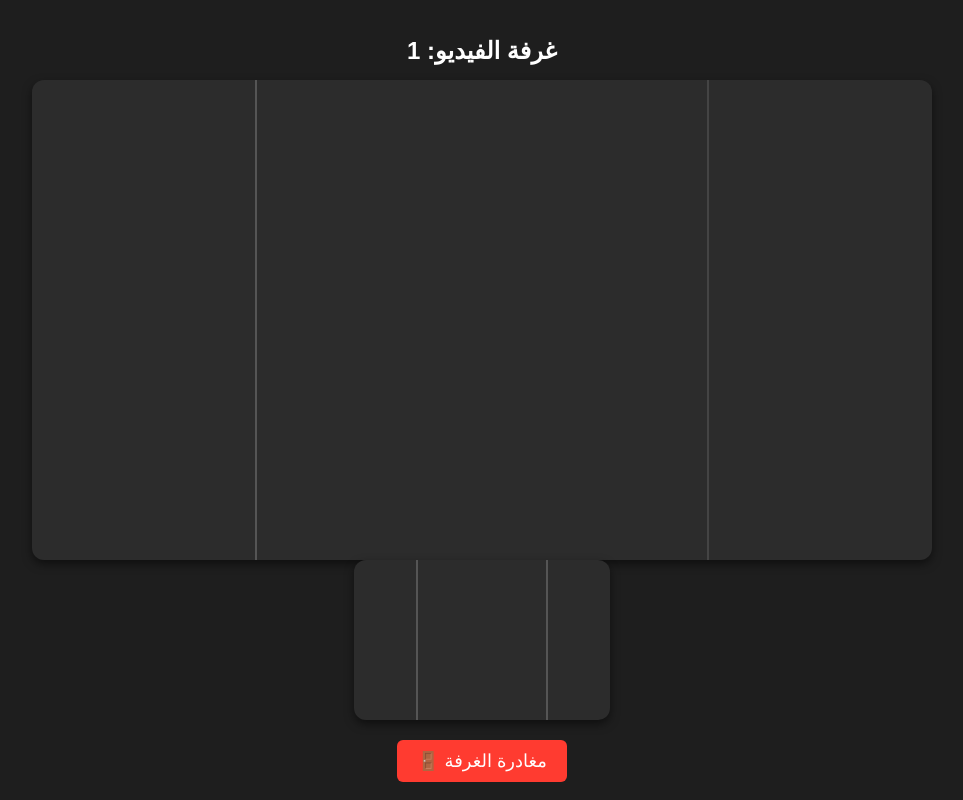
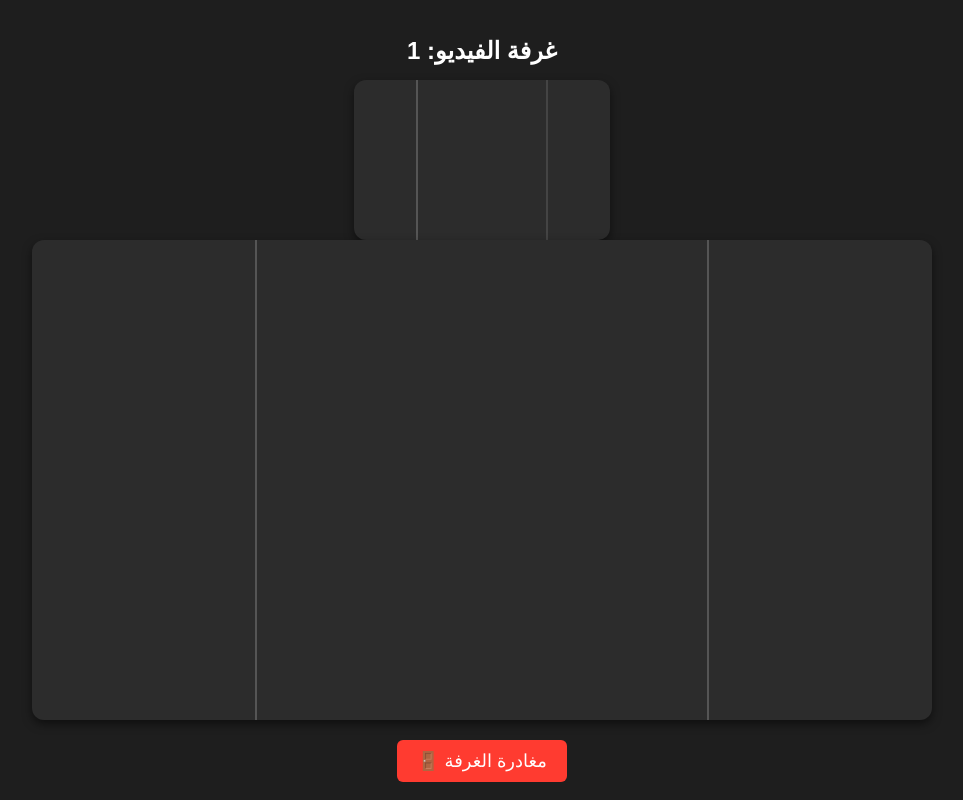
Before and after one commit to midouproj/vidio-chat, a Flask app: template templates/video_chat.html in a window 1280 px wide. Shown: the whole page, without its empty margins (158-1121 px from the left). Run offline with Flask 3, Linux system fonts and the light colour scheme; the template is opened without the code that fills it: most values are stand-ins (such as "Sample title", 1, 10 or a date in 2020); some libraries are stand-ins or nearby versions.

Commit message:
Update styles.css

```diff
--- a/static/styles.css
+++ b/static/styles.css
@@ -5,7 +5,7 @@ body {
 video {
   width: 90%;
   border: 2px solid black;
-  margin: 10px;
+  margin: 2px;
 }
 /* إعدادات عامة */
 body {
@@ -28,7 +28,7 @@ h2 {
 }
 
 /* حاوية الفيديوهات */
-#video-container1 {
+#video-container2 {
     display: flex;
     justify-content: center;
     align-items: center;
@@ -42,7 +42,7 @@ h2 {
     box-shadow: 0px 4px 10px rgba(0, 0, 0, 0.5);
 }
 
-#video-container2 {
+#video-container1 {
     display: flex;
     justify-content: center;
     align-items: center;
```
